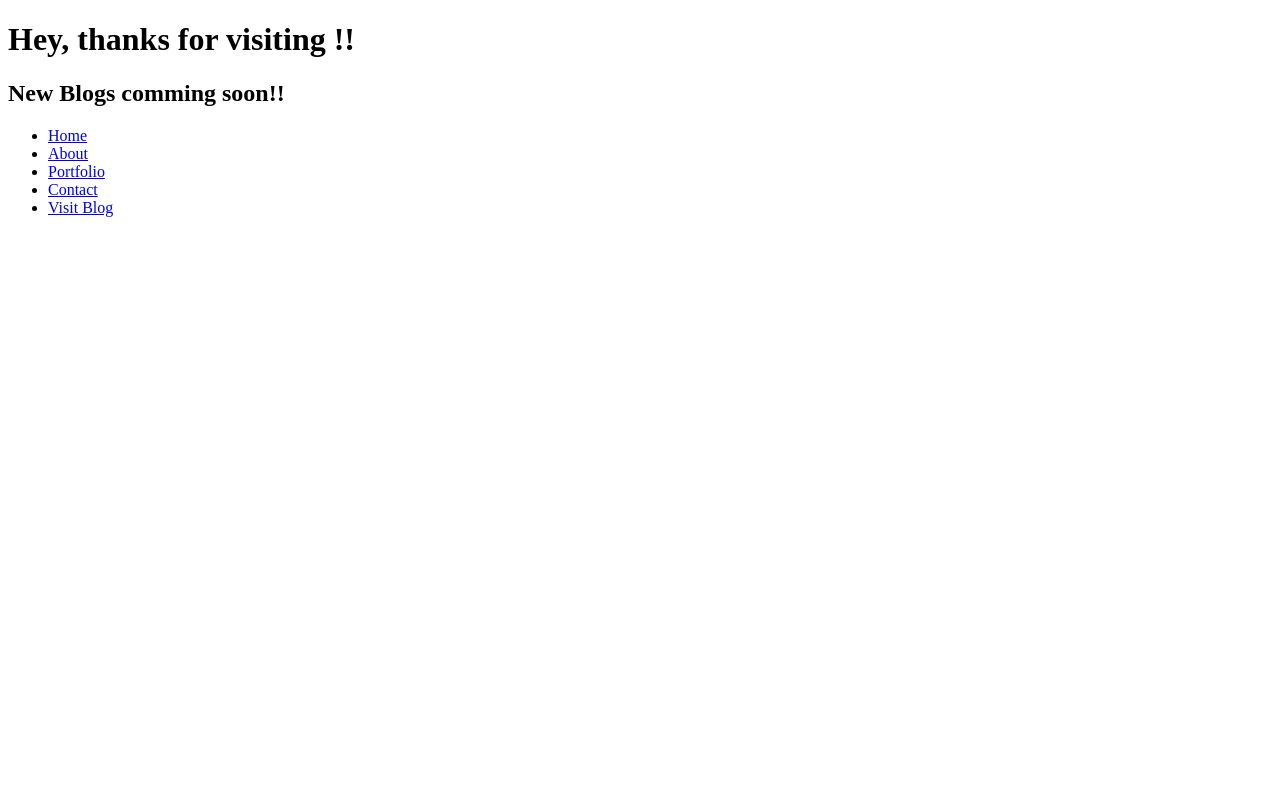
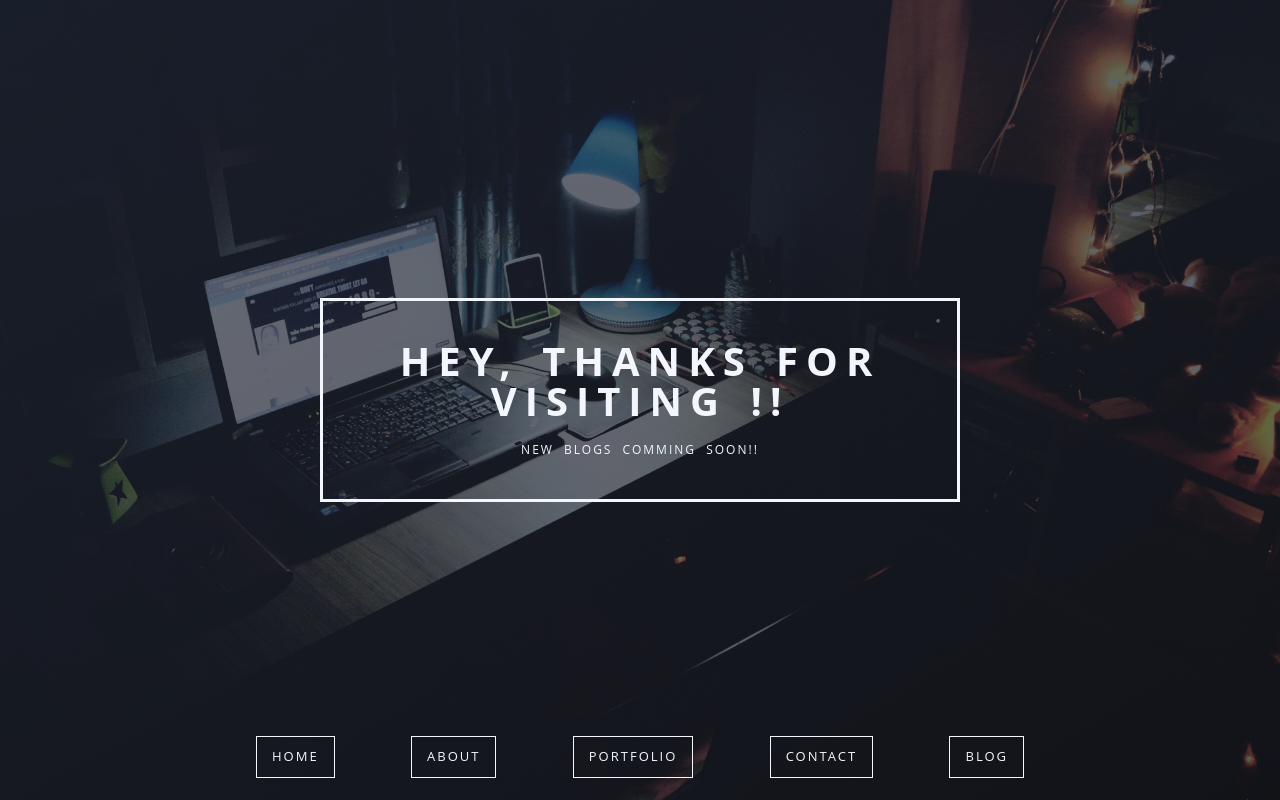
Before and after one commit to ishan-kapoor/Profile, a plain HTML site: page blog.html in a window 1280 px wide. Drawn offline with Linux system fonts and the light colour scheme.

Commit message:
Update blog.html

```diff
--- a/blog.html
+++ b/blog.html
@@ -5,6 +5,8 @@
     <meta http-equiv="X-UA-Compatible" content="IE=edge">
     <meta name="viewport" content="width=device-width, initial-scale=1.0">
     <title>Blog Page</title>
+        <link rel="stylesheet" href="style.css">
+    <link rel="script" href="java.js">
 </head>
 <body>
     <header>
@@ -18,7 +20,7 @@
           <li><a href="about.html">About</a></li>
           <li><a href="work.html">Portfolio</a></li>
           <li><a href="contact.html">Contact</a></li>
-          <li><a href="blog.html">Visit Blog</a></li>
+          <li><a href="blog.html">Blog</a></li>
         </ul>
       </nav>
       </header>
```
